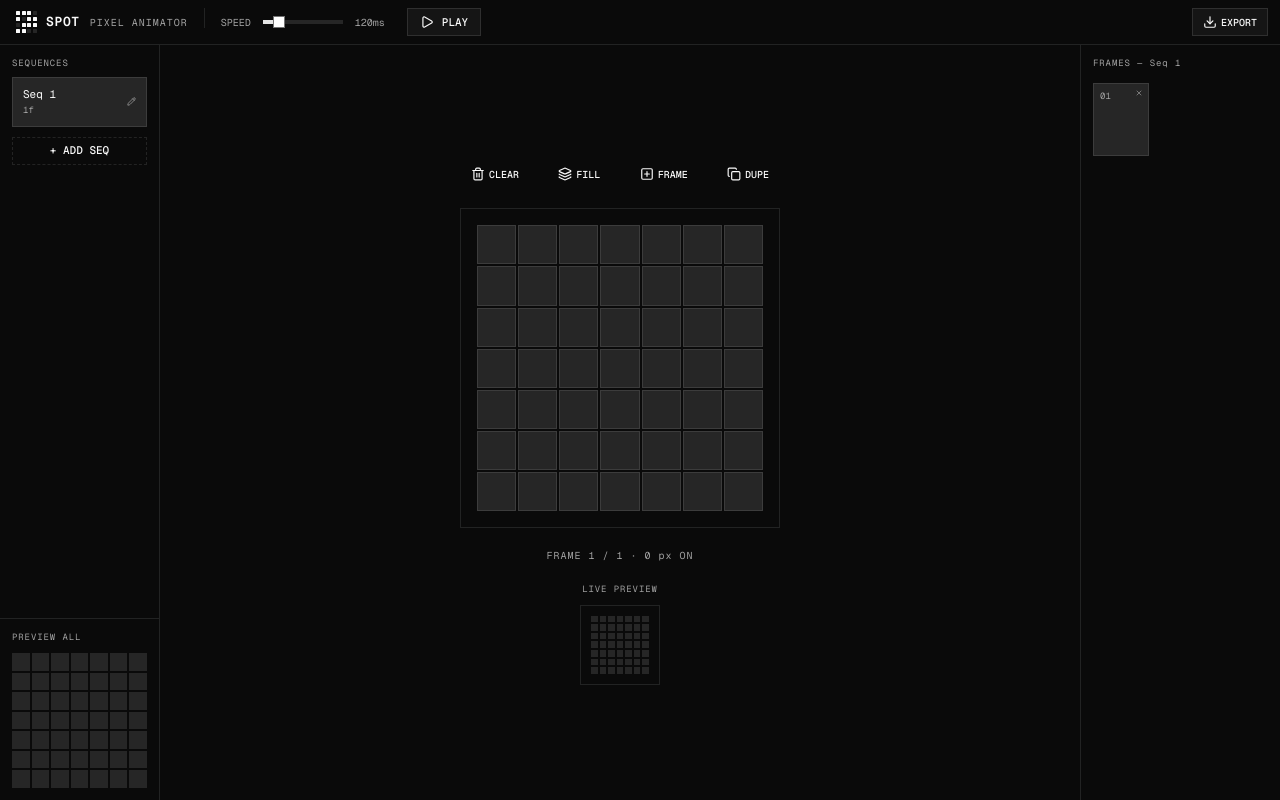
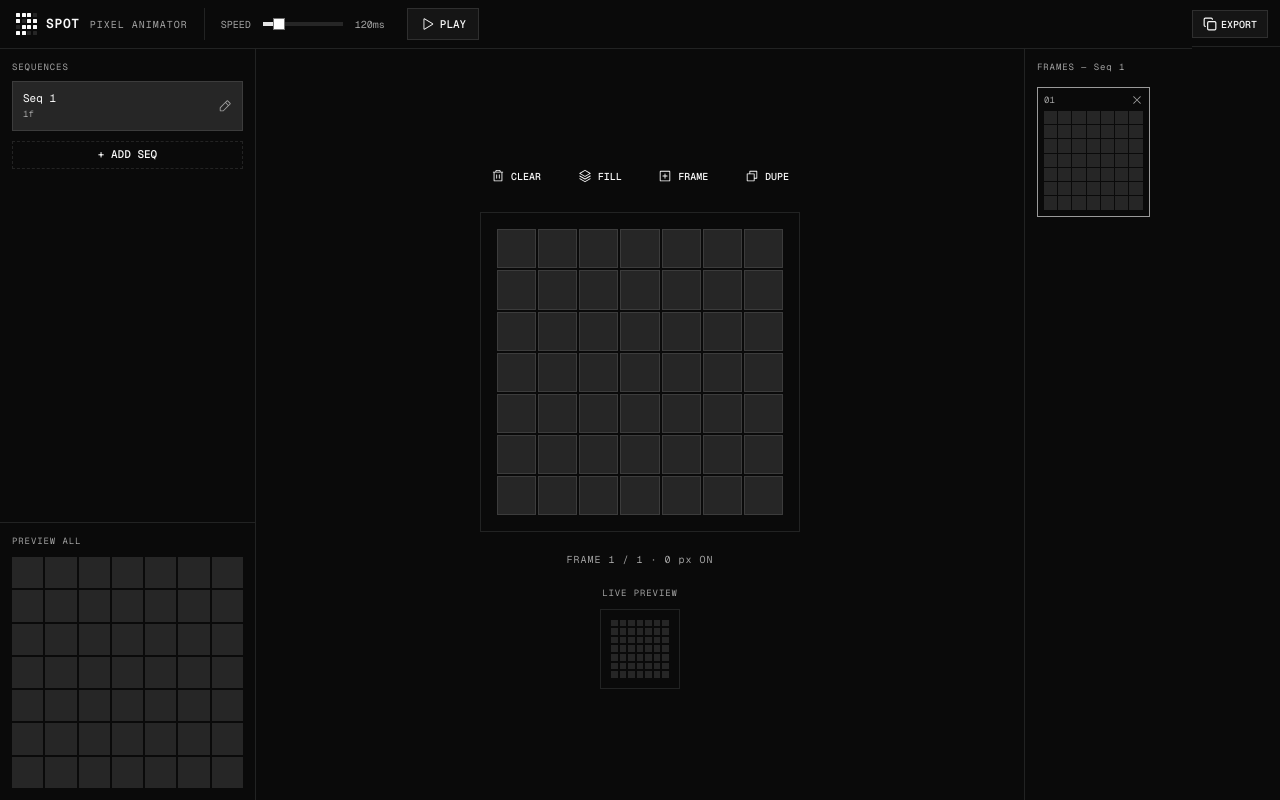
Before and after one commit to sansalgo/spot, a Next.js app: page /animator in a window 1280 px wide. Built offline with nearby package versions, Linux system fonts and the light colour scheme.

Commit message:
refine animator workflow and SpotPlayer export

```diff
--- a/components/animator/export-modal.tsx
+++ b/components/animator/export-modal.tsx
@@ -1,7 +1,7 @@
 "use client";
 
 import { useState } from "react";
-import { Download, Copy, Check, Upload } from "lucide-react";
+import { Copy, Check } from "lucide-react";
 import { useAnimatorStore } from "@/store/animator";
 import { Button } from "@/components/ui/button";
 import {
@@ -13,45 +13,30 @@ import {
 } from "@/components/ui/dialog";
 import type { AnimationConfig } from "@/types/animator";
 
+function configToJsx(config: AnimationConfig): string {
+  const allFrames = config.sequences.flatMap((s) => s.frames);
+  const framesLiteral = `[${allFrames
+    .map((f) => (f.length === 0 ? "[]" : `[${f.join(",")}]`))
+    .join(", ")}]`;
+
+  const lines = ["<SpotPlayer"];
+  lines.push(`  frames={${framesLiteral}}`);
+  if (config.grid.gap) lines.push(`  gap`);
+  if (config.duration !== 120) lines.push(`  duration={${config.duration}}`);
+  lines.push("/>");
+  return lines.join("\n");
+}
+
 export function ExportModal() {
   const exportConfig = useAnimatorStore((s) => s.exportConfig);
-  const importConfig = useAnimatorStore((s) => s.importConfig);
   const [copied, setCopied] = useState(false);
-  const [importError, setImportError] = useState<string | null>(null);
-  const [tab, setTab] = useState<"export" | "import">("export");
-  const [importText, setImportText] = useState("");
 
-  const getJson = () => JSON.stringify(exportConfig(), null, 2);
+  const getOutput = () => configToJsx(exportConfig());
 
   const handleCopy = async () => {
-    await navigator.clipboard.writeText(getJson());
+    await navigator.clipboard.writeText(getOutput());
     setCopied(true);
     setTimeout(() => setCopied(false), 1500);
-  };
-
-  const handleDownload = () => {
-    const blob = new Blob([getJson()], { type: "application/json" });
-    const url = URL.createObjectURL(blob);
-    const a = document.createElement("a");
-    a.href = url;
-    a.download = "spot-animation.json";
-    a.click();
-    URL.revokeObjectURL(url);
-  };
-
-  const handleImport = () => {
-    setImportError(null);
-    try {
-      const parsed = JSON.parse(importText) as AnimationConfig;
-      if (parsed.version !== 1) throw new Error("Unknown config version");
-      if (!parsed.grid?.cols || !parsed.grid?.rows) throw new Error("Missing grid dimensions");
-      if (!Array.isArray(parsed.sequences)) throw new Error("Missing sequences");
-      importConfig(parsed);
-      setImportText("");
-      setTab("export");
-    } catch (e) {
-      setImportError(e instanceof Error ? e.message : "Invalid JSON");
-    }
   };
 
   return (
@@ -62,7 +47,7 @@ export function ExportModal() {
           size="sm"
           className="h-7 px-2.5 text-[10px] font-mono gap-1"
         >
-          <Download size={11} />
+          <Copy size={11} />
           EXPORT
         </Button>
       </DialogTrigger>
@@ -70,33 +55,15 @@ export function ExportModal() {
       <DialogContent className="max-w-lg">
         <DialogHeader>
           <DialogTitle className="font-mono text-sm tracking-widest">
-            ANIMATION CONFIG
+            SPOT PLAYER
           </DialogTitle>
         </DialogHeader>
 
-        {/* Tabs */}
-        <div className="flex gap-1 border-b border-border pb-2">
-          {(["export", "import"] as const).map((t) => (
-            <button
-              key={t}
-              onClick={() => setTab(t)}
-              className={`text-[10px] font-mono tracking-widest px-3 py-1 rounded-sm transition-colors ${
-                tab === t
-                  ? "bg-accent text-foreground"
-                  : "text-muted-foreground hover:text-foreground"
-              }`}
-            >
-              {t.toUpperCase()}
-            </button>
-          ))}
-        </div>
+        <pre className="bg-muted rounded-md p-3 text-[11px] font-mono overflow-auto max-h-72 leading-relaxed border border-border">
+          {getOutput()}
+        </pre>
 
-        {tab === "export" && (
-          <>
-            <pre className="bg-muted rounded-md p-3 text-[11px] font-mono overflow-auto max-h-72 leading-relaxed border border-border">
-              {getJson()}
-            </pre>
-            <div className="flex gap-2 justify-end">
+        <div className="flex justify-end">
           <Button
             variant="ghost"
             size="sm"
@@ -104,46 +71,9 @@ export function ExportModal() {
             className="h-7 px-3 text-[10px] font-mono gap-1.5"
           >
             {copied ? <Check size={11} /> : <Copy size={11} />}
-                {copied ? "COPIED!" : "COPY JSON"}
-              </Button>
-              <Button
-                variant="outline"
-                size="sm"
-                onClick={handleDownload}
-                className="h-7 px-3 text-[10px] font-mono gap-1.5"
-              >
-                <Download size={11} />
-                DOWNLOAD
+            {copied ? "COPIED!" : "COPY"}
           </Button>
         </div>
-          </>
-        )}
-
-        {tab === "import" && (
-          <>
-            <textarea
-              value={importText}
-              onChange={(e) => setImportText(e.target.value)}
-              placeholder="Paste animation config JSON here..."
-              className="bg-muted rounded-md p-3 text-[11px] font-mono w-full h-48 resize-none border border-border outline-none focus:ring-1 focus:ring-ring placeholder:text-muted-foreground"
-            />
-            {importError && (
-              <p className="text-[10px] text-destructive font-mono">{importError}</p>
-            )}
-            <div className="flex justify-end">
-              <Button
-                variant="outline"
-                size="sm"
-                onClick={handleImport}
-                disabled={!importText.trim()}
-                className="h-7 px-3 text-[10px] font-mono gap-1.5"
-              >
-                <Upload size={11} />
-                LOAD CONFIG
-              </Button>
-            </div>
-          </>
-        )}
       </DialogContent>
     </Dialog>
   );
--- a/components/animator/frame-strip.tsx
+++ b/components/animator/frame-strip.tsx
@@ -14,13 +14,13 @@ export function FrameStrip() {
   if (!seq) return null;
 
   return (
-    <div className="w-50 border-l border-border flex flex-col overflow-hidden">
-      <div className="px-3 pt-3 text-[9px] text-muted-foreground tracking-widest shrink-0">
+    <div className="w-64 border-l border-border flex flex-col overflow-hidden">
+      <div className="px-3 pt-3 text-[9px] text-muted-foreground truncate tracking-widest shrink-0">
         FRAMES — {sequences[activeSeqIndex]?.name}
       </div>
 
       <ScrollArea className="flex-1 p-3 min-h-0">
-        <div className="flex flex-wrap gap-1.5">
+        <div className="grid grid-cols-2 gap-1.5">
           {seq.frames.map((frame, fi) => (
             <FrameThumb
               key={fi}
--- a/components/animator/frame-thumb.tsx
+++ b/components/animator/frame-thumb.tsx
@@ -1,8 +1,8 @@
 "use client";
 
-import { X } from "lucide-react";
 import { cn } from "@/lib/utils";
 import type { Frame } from "@/types/animator";
+import { XIcon } from "@phosphor-icons/react";
 
 const COLS = 7;
 const ROWS = 7;
@@ -23,8 +23,8 @@ export function FrameThumb({ frame, index, isActive, onClick, onDelete }: FrameT
       className={cn(
         "relative p-1.5 cursor-pointer transition-all duration-150 border select-none",
         isActive
-          ? "bg-accent border-border"
-          : "bg-transparent border-border/40 hover:bg-accent/50"
+          ? "border-foreground/60 bg-transparent"
+          : "border-border/40 bg-transparent hover:border-border/70"
       )}
     >
       <div className="text-[9px] text-muted-foreground font-mono mb-1">
@@ -32,7 +32,7 @@ export function FrameThumb({ frame, index, isActive, onClick, onDelete }: FrameT
       </div>
 
       {/* Mini pixel preview */}
-      <div className="grid grid-cols-7 gap-px w-10.5">
+      <div className="grid grid-cols-7 gap-px w-full bg-background">
         {Array.from({ length: TOTAL }).map((_, i) => (
           <div
             key={i}
@@ -50,9 +50,10 @@ export function FrameThumb({ frame, index, isActive, onClick, onDelete }: FrameT
           e.stopPropagation();
           onDelete();
         }}
-        className="absolute top-0.5 right-0.5 w-3.5 h-3.5 flex items-center justify-center rounded-[3px] text-muted-foreground hover:text-foreground hover:bg-accent transition-colors"
+        className="absolute top-0.5 right-0.5 w-5 h-5 flex items-center justify-center rounded-[3px] text-muted-foreground hover:text-foreground hover:bg-accent transition-colors"
+        title="Remove frame · Del"
       >
-        <X size={8} />
+        <XIcon size={12} />
       </button>
     </div>
   );
--- a/components/animator/sequence-list.tsx
+++ b/components/animator/sequence-list.tsx
@@ -1,12 +1,12 @@
 "use client";
 
-import { useState, useMemo } from "react";
-import { X, Check, Pencil } from "lucide-react";
+import { Button } from "@/components/ui/button";
+import { ScrollArea } from "@/components/ui/scroll-area";
 import { cn } from "@/lib/utils";
 import { useAnimatorStore } from "@/store/animator";
+import { CheckIcon, PencilSimpleIcon, XIcon } from "@phosphor-icons/react";
+import { useMemo, useState } from "react";
 import { SpotPlayer } from "./spot-player";
-import { Button } from "@/components/ui/button";
-import { ScrollArea } from "@/components/ui/scroll-area";
 
 export function SequenceList() {
   const sequences = useAnimatorStore((s) => s.sequences);
@@ -33,10 +33,12 @@ export function SequenceList() {
   };
 
   return (
-    <div className="w-40 border-r border-border flex flex-col overflow-hidden">
-      <div className="px-3 pt-3 text-[9px] text-muted-foreground tracking-widest shrink-0">SEQUENCES</div>
+    <div className="w-64 border-r border-border flex flex-col overflow-hidden">
+      <div className="px-3 pt-3 text-[9px] text-muted-foreground tracking-widest shrink-0">
+        SEQUENCES
+      </div>
 
-      <ScrollArea className="flex-1 min-h-0 px-3 py-1.5">
+      <ScrollArea className="flex-1 min-h-0 px-3 py-1.5 [&_[data-radix-scroll-area-viewport]>:first-child]:block!">
         <div className="flex flex-col gap-1.5 pb-1">
           {sequences.map((seq, si) => (
             <div
@@ -46,10 +48,10 @@ export function SequenceList() {
                 "px-2.5 py-2 cursor-pointer flex justify-between items-center transition-all duration-150 border",
                 activeSeqIndex === si
                   ? "bg-accent border-border"
-                  : "bg-transparent border-border/40 hover:bg-accent/50"
+                  : "bg-transparent border-border/40 hover:bg-accent/50",
               )}
             >
-              <div className="flex-1 min-w-0">
+              <div className="flex-1 min-w-0 overflow-hidden">
                 {editingIndex === si ? (
                   <input
                     autoFocus
@@ -57,8 +59,8 @@ export function SequenceList() {
                     onChange={(e) => setEditingName(e.target.value)}
                     onBlur={() => commitRename(si)}
                     onKeyDown={(e) => {
-                      if (e.key === "Enter") commitRename(si);
-                      if (e.key === "Escape") setEditingIndex(null);
+                      if (e.key === "Enter") commitRename(si)
+                      if (e.key === "Escape") setEditingIndex(null)
                     }}
                     onClick={(e) => e.stopPropagation()}
                     className="w-full bg-transparent text-[11px] text-foreground outline-none border-b border-border"
@@ -68,31 +70,42 @@ export function SequenceList() {
                     {seq.name}
                   </div>
                 )}
-                <div className="text-[9px] text-muted-foreground mt-0.5">{seq.frames.length}f</div>
+                <div className="text-[9px] text-muted-foreground mt-0.5">
+                  {seq.frames.length}f
+                </div>
               </div>
 
-              <div className="flex items-center gap-0.5 ml-1 shrink-0">
+              <div className="flex items-center gap-1 ml-2 shrink-0">
                 {editingIndex === si ? (
                   <button
-                    onClick={(e) => { e.stopPropagation(); commitRename(si); }}
+                    onClick={(e) => {
+                      e.stopPropagation()
+                      commitRename(si)
+                    }}
                     className="text-foreground hover:text-foreground/70 transition-colors"
                   >
-                    <Check size={10} />
+                    <CheckIcon size={14} />
                   </button>
                 ) : (
                   <button
-                    onClick={(e) => { e.stopPropagation(); startRename(si, seq.name); }}
+                    onClick={(e) => {
+                      e.stopPropagation()
+                      startRename(si, seq.name)
+                    }}
                     className="text-muted-foreground hover:text-foreground transition-colors"
                   >
-                    <Pencil size={9} />
+                    <PencilSimpleIcon size={14} />
                   </button>
                 )}
                 {sequences.length > 1 && (
                   <button
-                    onClick={(e) => { e.stopPropagation(); deleteSequence(si); }}
+                    onClick={(e) => {
+                      e.stopPropagation()
+                      deleteSequence(si)
+                    }}
                     className="text-muted-foreground hover:text-foreground transition-colors"
                   >
-                    <X size={11} />
+                    <XIcon size={14} />
                   </button>
                 )}
               </div>
@@ -103,7 +116,8 @@ export function SequenceList() {
             onClick={addSequence}
             variant="ghost"
             size="sm"
-            className="mt-1 w-full text-[11px] border border-dashed border-border font-mono"
+            className="mt-1 w-full text-[11px] border border-dashed border-border font-mono gap-1"
+            title="Add sequence · Shift+N"
           >
             + ADD SEQ
           </Button>
@@ -112,16 +126,16 @@ export function SequenceList() {
 
       {/* Preview all sequences */}
       <div className="p-3 border-t border-border shrink-0">
-        <div className="text-[9px] text-muted-foreground tracking-widest mb-2">PREVIEW ALL</div>
+        <div className="text-[9px] text-muted-foreground tracking-widest mb-2">
+          PREVIEW ALL
+        </div>
         <SpotPlayer
           frames={allFrames.length > 0 ? allFrames : [[]]}
-          cols={7}
-          rows={7}
           gap
           isPlaying={isPlaying}
           duration={duration}
         />
       </div>
     </div>
-  );
+  )
 }
--- a/components/animator/spot-builder.tsx
+++ b/components/animator/spot-builder.tsx
@@ -1,16 +1,16 @@
 "use client";
 
-import React from "react";
-import { Copy, Trash2, PlusSquare, Layers } from "lucide-react";
-import { useAnimatorStore, selectActiveSeq, selectCurrentFrame } from "@/store/animator";
 import { Button } from "@/components/ui/button";
 import { Tooltip, TooltipContent, TooltipTrigger } from "@/components/ui/tooltip";
+import { selectActiveSeq, selectCurrentFrame, useAnimatorStore } from "@/store/animator";
+import { CopyIcon, PlusSquareIcon, StackIcon, TrashIcon } from "@phosphor-icons/react";
+import React, { useEffect } from "react";
+import { DrawGrid } from "./draw-grid";
+import { ExportModal } from "./export-modal";
+import { FrameStrip } from "./frame-strip";
+import { SequenceList } from "./sequence-list";
+import { SpotPlayer } from "./spot-player";
 import { Toolbar } from "./toolbar";
-import { SequenceList } from "./sequence-list";
-import { DrawGrid } from "./draw-grid";
-import { FrameStrip } from "./frame-strip";
-import { SpotPlayer } from "./spot-player";
-import { ExportModal } from "./export-modal";
 
 export function SpotBuilder() {
   const isPlaying = useAnimatorStore((s) => s.isPlaying);
@@ -23,14 +23,74 @@ export function SpotBuilder() {
   const seq = useAnimatorStore(selectActiveSeq);
   const currentFrame = useAnimatorStore(selectCurrentFrame);
 
+  useEffect(() => {
+    const handleKey = (e: KeyboardEvent) => {
+      if (e.target instanceof HTMLInputElement || e.target instanceof HTMLTextAreaElement) return;
+      const { togglePlay, addFrame, duplicateFrame, clearFrame, deleteFrame, addSequence, sequences, activeSeqIndex } =
+        useAnimatorStore.getState();
+      switch (e.key) {
+        case " ":
+          e.preventDefault();
+          togglePlay();
+          break;
+        case "n":
+        case "N":
+          if (e.shiftKey) addSequence();
+          else addFrame();
+          break;
+        case "d":
+        case "D":
+          if (!e.shiftKey && !e.ctrlKey && !e.metaKey) duplicateFrame();
+          break;
+        case "c":
+        case "C":
+          if (!e.shiftKey && !e.ctrlKey && !e.metaKey) clearFrame();
+          break;
+        case "Delete":
+        case "Backspace": {
+          const active = sequences[activeSeqIndex];
+          if (active) deleteFrame(active.activeFrame);
+          break;
+        }
+      }
+    };
+    window.addEventListener("keydown", handleKey);
+    return () => window.removeEventListener("keydown", handleKey);
+  }, []);
+
   if (!seq) return null;
 
   const frameActions = [
-    { label: "CLEAR", action: clearFrame, icon: <Trash2 size={12} />, tip: "Clear current frame" },
-    { label: "FILL",  action: fillFrame,  icon: <Layers size={12} />,   tip: "Fill all pixels" },
-    { label: "FRAME", action: addFrame,   icon: <PlusSquare size={12} />, tip: "Add new frame" },
-    { label: "DUPE",  action: duplicateFrame, icon: <Copy size={12} />, tip: "Duplicate frame" },
-  ] as Array<{ label: string; action: () => void; icon: React.ReactNode; tip: string }>;
+    {
+      label: "CLEAR",
+      action: clearFrame,
+      icon: <TrashIcon size={16} />,
+      tip: "Clear frame · C",
+    },
+    {
+      label: "FILL",
+      action: fillFrame,
+      icon: <StackIcon size={16} />,
+      tip: "Fill all pixels",
+    },
+    {
+      label: "FRAME",
+      action: addFrame,
+      icon: <PlusSquareIcon size={16} />,
+      tip: "Add frame · N",
+    },
+    {
+      label: "DUPE",
+      action: duplicateFrame,
+      icon: <CopyIcon size={16} />,
+      tip: "Duplicate frame · D",
+    },
+  ] as Array<{
+    label: string
+    action: () => void
+    icon: React.ReactNode
+    tip: string
+  }>
 
   return (
     <div className="h-screen flex flex-col font-mono bg-background text-foreground overflow-hidden">
@@ -60,7 +120,7 @@ export function SpotBuilder() {
                     variant="ghost"
                     size="sm"
                     onClick={btn.action}
-                    className="h-7 px-2.5 text-[10px] font-mono gap-1"
+                    className="h-8 px-2.5 text-[10px] font-mono gap-1.5"
                   >
                     {btn.icon}
                     {btn.label}
@@ -92,8 +152,6 @@ export function SpotBuilder() {
             <div className="border border-border p-2.5 w-20">
               <SpotPlayer
                 frames={seq.frames.length > 0 ? seq.frames : [[]]}
-                cols={7}
-                rows={7}
                 gap
                 isPlaying={isPlaying}
                 duration={duration}
--- a/components/animator/spot-player.tsx
+++ b/components/animator/spot-player.tsx
@@ -3,30 +3,29 @@
 /**
  * SpotPlayer
  *
- * A self-contained, resizable player that renders and animates a sequence of
- * pixel frames. Scales like an SVG icon — set width/height via className and
+ * A self-contained, resizable 7×7 pixel animation player.
+ * Scales like an SVG icon — set a width/height via className and
  * the grid fills the container proportionally.
  *
- * Can be driven either by:
- *  a) Raw `frames` + grid props (used internally by the builder)
- *  b) A full `AnimationConfig` object from an export (use the `config` prop)
+ * Usage:
+ *   <SpotPlayer frames={[[0,1,2],[1,2,3]]} gap duration={120} />
  *
- * Usage with exported config:
- *   <SpotPlayer config={myAnimationConfig} />
- *
- * Usage with raw frames (builder-internal):
- *   <SpotPlayer frames={[[0,1,2],[1,2,3]]} cols={7} rows={7} gap isPlaying duration={120} />
+ * Props:
+ *   frames      — array of frames; each frame is an array of active pixel indices (0–48)
+ *   gap         — render a 1px gap between pixels (default true)
+ *   isPlaying   — animate automatically (default true)
+ *   duration    — ms per frame (default 120)
+ *   repeatCount — how many full loops before stopping; -1 = infinite (default -1)
+ *   onComplete  — called when repeatCount is reached
+ *   className   — forwarded to the root element for sizing (e.g. "w-16 h-16")
  */
 
 import { useRef, useEffect, useCallback } from "react";
 import { cn } from "@/lib/utils";
-import type { Frame, AnimationConfig } from "@/types/animator";
+import type { Frame } from "@/types/animator";
 
-interface RawProps {
-  config?: never;
+export interface SpotPlayerProps {
   frames: Frame[];
-  cols: number;
-  rows: number;
   gap?: boolean;
   isPlaying?: boolean;
   duration?: number;
@@ -35,43 +34,15 @@ interface RawProps {
   className?: string;
 }
 
-interface ConfigProps {
-  config: AnimationConfig;
-  frames?: never;
-  cols?: never;
-  rows?: never;
-  gap?: boolean;
-  isPlaying?: boolean;
-  duration?: number;
-  repeatCount?: number;
-  onComplete?: () => void;
-  className?: string;
-}
-
-type SpotPlayerProps = RawProps | ConfigProps;
-
-export function SpotPlayer(props: SpotPlayerProps) {
-  const resolved =
-    props.config != null
-      ? {
-          frames: props.config.sequences.flatMap((s) => s.frames),
-          gap: props.gap ?? props.config.grid.gap,
-          isPlaying: props.isPlaying ?? true,
-          duration: props.duration ?? props.config.duration,
-          repeatCount: props.repeatCount ?? -1,
-          onComplete: props.onComplete,
-        }
-      : {
-          frames: props.frames,
-          gap: props.gap ?? true,
-          isPlaying: props.isPlaying ?? false,
-          duration: props.duration ?? 120,
-          repeatCount: props.repeatCount ?? -1,
-          onComplete: props.onComplete,
-        };
-
-  const { frames, gap, isPlaying, duration, repeatCount, onComplete } = resolved;
-
+export function SpotPlayer({
+  frames,
+  gap = true,
+  isPlaying = true,
+  duration = 120,
+  repeatCount = -1,
+  onComplete,
+  className,
+}: SpotPlayerProps) {
   const total = 7 * 7;
   const gridRef = useRef<HTMLDivElement>(null);
   const currentIndex = useRef(0);
@@ -137,7 +108,7 @@ export function SpotPlayer(props: SpotPlayerProps) {
       className={cn(
         "grid grid-cols-7 w-full aspect-square",
         gap ? "gap-0.5" : "gap-0",
-        props.className
+        className
       )}
     >
       {Array.from({ length: total }).map((_, i) => (
--- a/components/animator/toolbar.tsx
+++ b/components/animator/toolbar.tsx
@@ -1,10 +1,11 @@
 "use client";
 
-import { Play, Square } from "lucide-react";
+import { Button } from "@/components/ui/button";
+import { Separator } from "@/components/ui/separator";
+import { Slider } from "@/components/ui/slider";
+import { Tooltip, TooltipContent, TooltipTrigger } from "@/components/ui/tooltip";
 import { useAnimatorStore } from "@/store/animator";
-import { Button } from "@/components/ui/button";
-import { Slider } from "@/components/ui/slider";
-import { Separator } from "@/components/ui/separator";
+import { PlayIcon, StopIcon } from "@phosphor-icons/react";
 
 export function Toolbar() {
   const isPlaying = useAnimatorStore((s) => s.isPlaying);
@@ -32,7 +33,7 @@ export function Toolbar() {
         </span>
       </div>
 
-      <Separator orientation="vertical" className="h-5" />
+      <Separator orientation="vertical" />
 
       {/* Speed + Play */}
       <div className="flex items-center gap-3 shrink-0">
@@ -47,18 +48,25 @@ export function Toolbar() {
         />
         <span className="text-[10px] text-muted-foreground font-mono w-10">{duration}ms</span>
 
+        <Tooltip>
+          <TooltipTrigger asChild>
             <Button
               onClick={togglePlay}
               size="sm"
               variant="outline"
-          className="h-7 px-3 text-[11px] font-mono"
+              className="h-8 px-3 text-[11px] font-mono gap-1.5"
             >
               {isPlaying ? (
-            <><Square size={10} className="mr-1" /> STOP</>
+                <><StopIcon size={16} /> STOP</>
               ) : (
-            <><Play size={10} className="mr-1" /> PLAY</>
+                <><PlayIcon size={16} /> PLAY</>
               )}
             </Button>
+          </TooltipTrigger>
+          <TooltipContent side="bottom" className="text-[10px]">
+            {isPlaying ? "Stop · Space" : "Play · Space"}
+          </TooltipContent>
+        </Tooltip>
       </div>
     </div>
   );
```
Also changed, not shown: 1 other file (tests, documents, lock files or other folders). Lines whose indentation alone changed are shown as unchanged.
